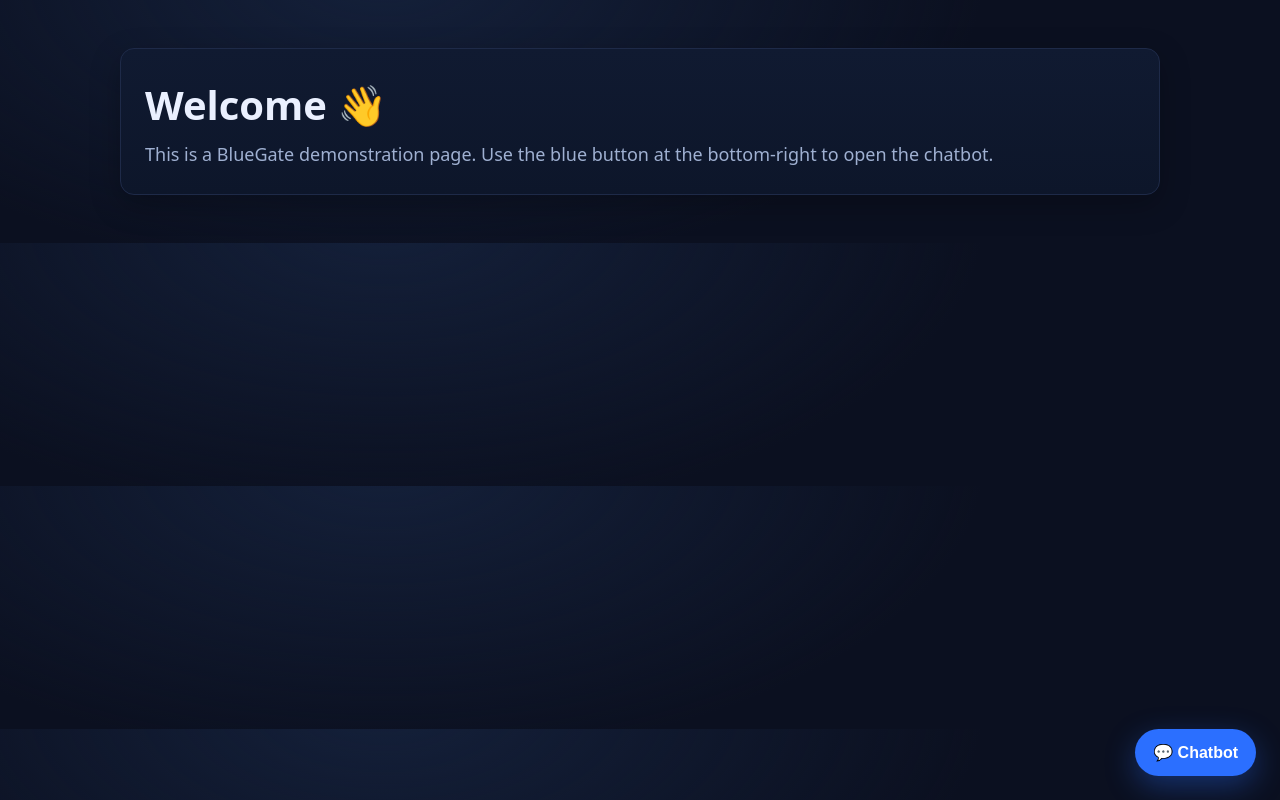
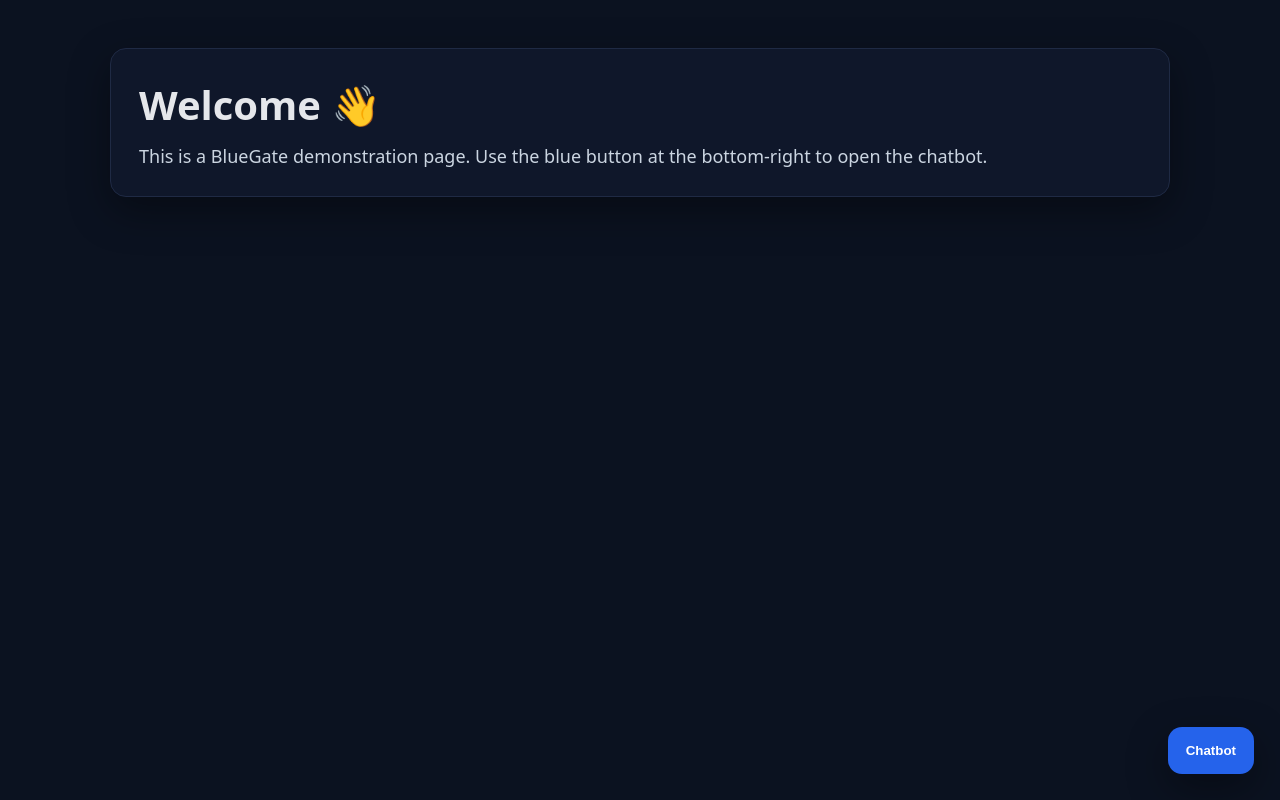
Before and after one commit to dezedaz/sbm-chatbot-php-starter, a PHP site: page /bluegate.php in a window 1280 px wide. Run offline with PHP 8.4, Linux system fonts and the light colour scheme.

Commit message:
Update bluegate.php

```diff
--- a/bluegate.php
+++ b/bluegate.php
@@ -1,119 +1,43 @@
 <?php
-// Simple BlueGate demo page with a floating chatbot widget.
-// All strings are in English as requested.
-?>
-<!doctype html>
+// bluegate.php — simple BlueGate-like page + floating chatbot widget
+?><!doctype html>
 <html lang="en">
 <head>
-  <meta charset="utf-8" />
-  <meta name="viewport" content="width=device-width,initial-scale=1" />
+<meta charset="utf-8"/>
 <title>SBM BlueGate — Demo</title>
+<meta name="viewport" content="width=device-width, initial-scale=1"/>
 <style>
-    :root {
-      --bg: #0b1020;
-      --card: #121a2c;
-      --text: #eaf0ff;
-      --muted: #9fb0d1;
-      --primary: #2b6fff;
-      --primary-2: #1f56cc;
-      --accent: #00d1ff;
-      --bubble-user: #2b6fff;
-      --bubble-bot: #1b243a;
-      --danger: #f5a97f;
+  :root{
+    --bg:#0b1220; --panel:#0f172a; --text:#e5e7eb; --muted:#9ca3af; --primary:#2563eb;
+    --border:#1f2a44; --shadow:0 14px 40px rgba(0,0,0,.38);
   }
-    * { box-sizing: border-box; }
-    body {
-      margin: 0;
-      font-family: ui-sans-serif, system-ui, -apple-system, Segoe UI, Roboto, 'Helvetica Neue', Arial, 'Noto Sans', 'Apple Color Emoji', 'Segoe UI Emoji';
-      background: radial-gradient(1200px 600px at 30% -10%, #14203a 0%, transparent 50%), var(--bg);
-      color: var(--text);
-    }
-    .container {
-      max-width: 1080px;
-      margin: 48px auto;
-      padding: 0 20px;
-    }
-    .hero {
-      background: linear-gradient(180deg, #101a31 0%, #0d162a 100%);
-      border: 1px solid #1e2a48;
-      border-radius: 14px;
-      padding: 28px 24px;
-      box-shadow: 0 10px 30px rgba(0,0,0,.25);
-    }
-    .hero h1 { margin: 0 0 10px; font-size: 40px; }
-    .hero p  { margin: 0; color: var(--muted); font-size: 18px; }
+  body{margin:0;background:var(--bg);color:var(--text);font-family:system-ui,-apple-system,Segoe UI,Roboto,Ubuntu,"Helvetica Neue",Arial}
+  .container{max-width:1060px;margin:48px auto;padding:0 20px}
+  .hero{padding:28px 28px;background:var(--panel);border-radius:16px;box-shadow:var(--shadow);border:1px solid var(--border)}
+  h1{margin:0 0 12px;font-size:40px}
+  p{margin:0;font-size:18px;color:#cbd5e1}
 
-    /* Floating chat button */
-    .chat-fab {
-      position: fixed;
-      right: 24px; bottom: 24px;
-      background: var(--primary);
-      color: white;
-      border: none;
-      border-radius: 999px;
-      padding: 14px 18px;
-      font-weight: 600;
-      font-size: 16px;
-      box-shadow: 0 10px 30px rgba(43, 111, 255, .35);
-      cursor: pointer;
-    }
-    .chat-fab:hover { background: var(--primary-2); }
+  /* Floating button */
+  .chat-fab{position:fixed;right:26px;bottom:26px;background:var(--primary);color:#fff;padding:16px 18px;border-radius:14px;
+    box-shadow:var(--shadow);cursor:pointer;border:none;font-weight:600}
+  .chat-fab:hover{filter:brightness(1.05)}
 
-    /* Widget panel */
-    .panel {
-      position: fixed;
-      right: 24px; bottom: 90px;
-      width: 520px; max-width: calc(100vw - 40px); height: 520px;
-      background: #0d1528;
-      border: 1px solid #213058;
-      border-radius: 14px;
-      box-shadow: 0 18px 60px rgba(0,0,0,.45);
-      display: none;
-      flex-direction: column;
-      overflow: hidden;
-    }
-    .panel.open { display: flex; }
-    .panel-header {
-      display: flex; align-items: center; justify-content: space-between;
-      padding: 12px 14px; background: #0f1932; border-bottom: 1px solid #1e2a48;
-    }
-    .panel-title { font-weight: 700; }
-    .close-btn {
-      background: transparent; border: none; color: var(--muted); cursor: pointer; font-size: 15px;
-    }
-    .panel-body {
-      flex: 1; padding: 12px 14px; overflow-y: auto;
-      background: linear-gradient(180deg, #0b1327 0%, #0c152b 100%);
-    }
-    .meta {
-      font-size: 12px; color: var(--muted); background: #0c1733; border: 1px solid #1a2850;
-      padding: 10px 12px; border-radius: 10px; margin-top: 8px;
-    }
-    .bubble {
-      max-width: 80%;
-      padding: 10px 12px; border-radius: 12px; line-height: 1.45;
-      margin: 8px 0;
-      white-space: pre-wrap;
-    }
-    .user   { margin-left: auto; background: var(--bubble-user); color: #fff; }
-    .bot    { margin-right: auto; background: var(--bubble-bot); color: var(--text); border: 1px solid #223560; }
-    .error  { background: #3b2222; color: #ffd4c7; border: 1px solid #6d3939; }
+  /* Drawer */
+  .drawer{position:fixed;right:26px;bottom:96px;width:560px;max-width:calc(100vw - 40px);
+    background:var(--panel);border:1px solid var(--border);border-radius:16px;box-shadow:var(--shadow);display:none}
+  .drawer header{display:flex;align-items:center;gap:10px;padding:14px 16px;border-bottom:1px solid var(--border)}
+  .drawer header h3{margin:0;font-size:18px}
+  .close{margin-left:auto;background:#111827;border:1px solid var(--border);color:#e5e7eb;padding:8px 10px;border-radius:10px;cursor:pointer}
+  .close:hover{filter:brightness(1.08)}
+  .body{padding:14px 16px;display:flex;flex-direction:column;gap:10px}
+  .note{padding:10px 12px;background:#0b1220;border:1px solid var(--border);border-radius:12px;color:#d1d5db}
 
-    .panel-input {
-      display: flex; gap: 8px;
-      padding: 12px; border-top: 1px solid #1e2a48; background: #0f1932;
-    }
-    .panel-input input {
-      flex: 1; background: #0d1528; border: 1px solid #213058; color: var(--text);
-      border-radius: 10px; padding: 12px; outline: none;
-    }
-    .panel-input button {
-      background: var(--primary); color: white; border: none; border-radius: 10px; padding: 12px 16px;
-      font-weight: 600; cursor: pointer;
-    }
-    .panel-input button:hover { background: var(--primary-2); }
-    .reset { background: #2d344a; }
-    .reset:hover { background: #384267; }
+  .row{display:flex;gap:8px}
+  .row input{flex:1;padding:12px;border-radius:12px;border:1px solid var(--border);background:#0b1220;color:#fff}
+  .row button{padding:12px 16px;border-radius:12px;border:0;background:var(--primary);color:#fff;cursor:pointer}
+  .row .reset{background:#374151}
+  .error{padding:10px 12px;background:#3f1d1d;border:1px solid #6b2727;border-radius:10px;color:#ffd4d4}
+  .reply{padding:12px 14px;background:#111827;border:1px solid var(--border);border-radius:12px}
 </style>
 </head>
 <body>
@@ -124,89 +48,70 @@
     </div>
   </div>
 
-  <!-- Floating open button -->
-  <button class="chat-fab" id="openChat">💬 Chatbot</button>
+  <button class="chat-fab" id="openBtn">Chatbot</button>
 
-  <!-- Chat widget -->
-  <div class="panel" id="chatPanel" aria-live="polite">
-    <div class="panel-header">
-      <div class="panel-title">SBM Chatbot</div>
-      <button class="close-btn" id="closeChat">Close</button>
+  <div class="drawer" id="drawer">
+    <header>
+      <h3>SBM Chatbot</h3>
+      <button class="close" id="closeBtn">Close</button>
+    </header>
+    <div class="body">
+      <div id="status" class="note">Tip: your message is sent to the same thread used by the main chat page.</div>
+
+      <div class="row">
+        <input id="ask" placeholder="Type your question…"/>
+        <button id="sendBtn">Send</button>
+        <button class="reset" id="resetBtn">Reset</button>
       </div>
-    <div class="panel-body" id="chatBody">
-      <div class="meta">
-        Tip: ask IT or company-knowledge questions. Messages are sent to the same thread as the main chat page.
-      </div>
-    </div>
-    <div class="panel-input">
-      <input id="chatInput" type="text" placeholder="Type your question…" />
-      <button id="sendBtn">Send</button>
-      <button id="resetBtn" class="reset">Reset</button>
+
+      <div id="out" class="reply" style="display:none"></div>
+      <div id="err" class="error" style="display:none"></div>
     </div>
   </div>
 
 <script>
-    const panel   = document.getElementById('chatPanel');
-    const openBtn = document.getElementById('openChat');
-    const closeBtn= document.getElementById('closeChat');
-    const bodyEl  = document.getElementById('chatBody');
-    const inputEl = document.getElementById('chatInput');
-    const sendBtn = document.getElementById('sendBtn');
-    const resetBtn= document.getElementById('resetBtn');
+const drawer  = document.getElementById('drawer');
+const openBtn = document.getElementById('openBtn');
+const closeBtn= document.getElementById('closeBtn');
+openBtn.onclick  = () => drawer.style.display = 'block';
+closeBtn.onclick = () => drawer.style.display = 'none';
 
-    const addBubble = (role, text) => {
-      const b = document.createElement('div');
-      b.className = 'bubble ' + (role === 'user' ? 'user' : role === 'error' ? 'error' : 'bot');
-      b.textContent = text;
-      bodyEl.appendChild(b);
-      bodyEl.scrollTop = bodyEl.scrollHeight;
-    };
+const out = document.getElementById('out');
+const err = document.getElementById('err');
 
-    const sendMessage = async () => {
-      const text = inputEl.value.trim();
-      if (!text) return;
-      addBubble('user', text);
-      inputEl.value = '';
-      try {
-        const body = new URLSearchParams({ message: text });
-        const res  = await fetch('/index.php?ajax=1', {
-          method: 'POST',
-          headers: {
-            'Accept': 'application/json',
-            'Content-Type': 'application/x-www-form-urlencoded;charset=UTF-8'
-          },
+async function api(action, content=""){
+  const body = new URLSearchParams({ajax:"1", action, content});
+  const r = await fetch("index.php", {
+    method: "POST",
+    headers: {"Content-Type":"application/x-www-form-urlencoded", "Accept":"application/json"},
     body
   });
+  return r.json();
+}
 
-        // If server crashed and returned HTML (502/404), this will throw:
-        const data = await res.json().catch(() => null);
-        if (!res.ok || !data || data.ok !== true) {
-          const err = (data && data.error) ? data.error : `Request failed (${res.status})`;
-          addBubble('error', err);
-          return;
+async function send(){
+  err.style.display = "none";
+  out.style.display = "none";
+  const q = document.getElementById('ask').value.trim();
+  if(!q) return;
+
+  const res = await api("send", q);
+  if(res.ok){
+    out.textContent = res.reply;
+    out.style.display = "block";
+  }else{
+    err.textContent = res.error;
+    err.style.display = "block";
   }
-        addBubble('bot', data.reply);
-      } catch (e) {
-        addBubble('error', 'Network error. Please try again.');
 }
-    };
+async function resetChat(){
+  await api("reset");
+  out.style.display = "none";
+  err.style.display = "none";
+}
 
-    openBtn.onclick  = () => { panel.classList.add('open'); inputEl.focus(); };
-    closeBtn.onclick = () => { panel.classList.remove('open'); };
-    sendBtn.onclick  = sendMessage;
-    inputEl.addEventListener('keydown', (e) => { if (e.key === 'Enter') sendMessage(); });
-
-    resetBtn.onclick = async () => {
-      try {
-        // Reset = close current PHP session to drop the thread_id
-        await fetch('/?reset=1', { cache: 'no-store' });
-      } catch {}
-      // Soft reset UI
-      bodyEl.innerHTML = '<div class="meta">Session reset.</div>';
-    };
-
-    // Optional server-side session reset handler:
-    // you can implement it in index.php by checking GET ?reset=1 and doing session_destroy().
+document.getElementById('sendBtn').onclick  = send;
+document.getElementById('resetBtn').onclick = resetChat;
 </script>
 </body>
 </html>
```
Lines whose indentation alone changed are shown as unchanged.
